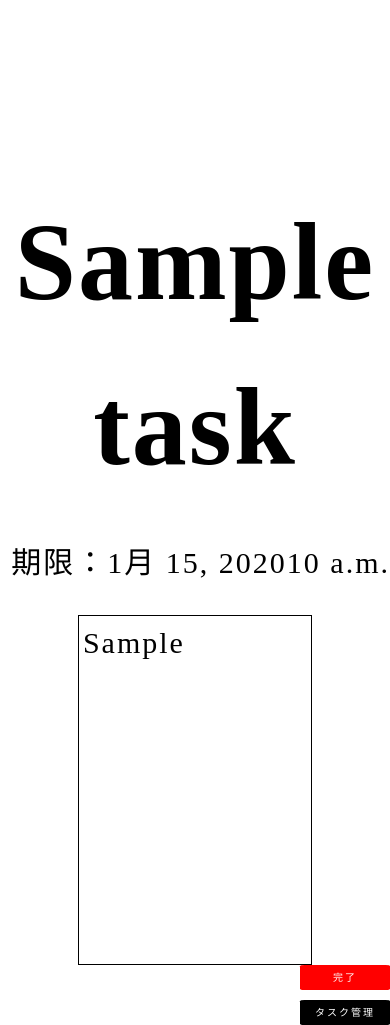
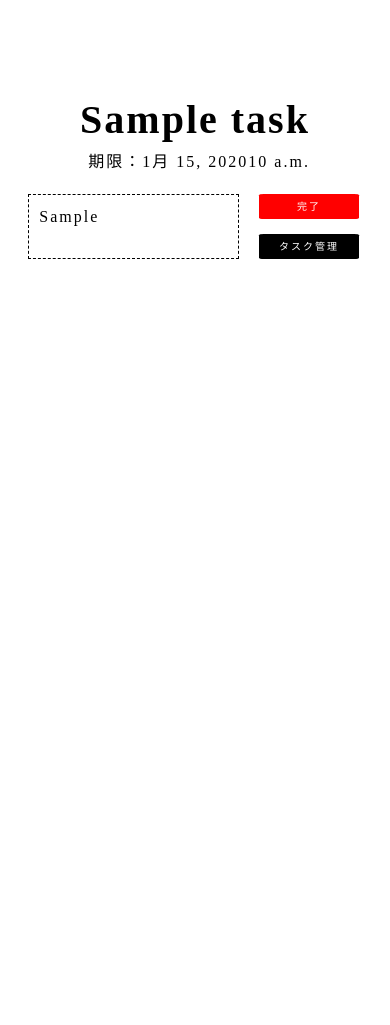
Before and after one commit to Kanata0204/task_app, a Django app: page /tasl_list/main in a window 390 px wide. Shown: the part 60-1085 px from the top of the page. After the commit the page ends 319 px from the top, so only its background shows below. Run offline with Django 3.2, Linux system fonts and the light colour scheme; tables that the repository leaves empty hold one stand-in row (values such as "Sample post").

Commit message:
implement responsive task_main.css

```diff
--- a/static/css/_base.css
+++ b/static/css/_base.css
@@ -41,7 +41,7 @@ span {
     font-size: 75%;
   }
   #content {
-    width: 80%;
+    width: 90%;
     margin: 0 auto;
     margin-top: 6rem;
   }
--- a/static/css/taskapp/task_main.css
+++ b/static/css/taskapp/task_main.css
@@ -1,43 +1,75 @@
 #main_block {
-  margin-top: 24rem;
+  width: 90%;
+  margin: 0 auto;
+  margin-top: 15rem;
   text-align: center;
 }
 
-#main_title {
-  font-size: 11rem;
+#main_block #title_limit_block {
+  display: inline-block;
 }
 
-#main_day_time {
-  margin: 3rem 0;
-  font-size: 3rem;
+#main_block #title_limit_block #main_title {
+  font-size: 4rem;
+}
+
+#main_block #title_limit_block #main_limit {
+  font-size: 1.6rem;
   text-align: right;
 }
 
-#main_memo {
-  text-align: left;
-  height: 35rem;
-  width: 60%;
-  padding: 1%;
-  margin: 0 auto;
-  font-size: 3rem;
-  border: solid 1px black;
+#main_block #memo_btn_block {
+  display: flex;
+  justify-content: space-around;
+  padding: 2rem 0;
 }
 
-#main_position_btn {
-  text-align: right;
+#main_block #memo_btn_block #main_memo {
+  text-align: left;
+  width: 60%;
+  padding: 1rem;
+  font-size: 1.6rem;
+  border: dashed 1px black;
 }
 
-#main_btn_block {
-  display: inline-block;
-  text-align: center;
+#main_block #memo_btn_block #main_btn_block {
+  display: flex;
+  flex-direction: column;
+  justify-content: flex-end;
+  align-items: center;
+  width: 30%;
 }
 
-#main_btn_block #delete_btn {
-  width: 100%;
-  margin-bottom: 1rem;
+#main_block #memo_btn_block #main_btn_block .btn {
+  width: 10rem;
+}
+
+#main_block #memo_btn_block #main_btn_block #delete_btn {
   background-color: red;
 }
 
-#main_btn_block #list_btn {
+#main_block #memo_btn_block #main_btn_block #list_btn {
   background-color: black;
 }
+
+@media (min-width: 1024px) {
+  #main_block {
+    width: 100%;
+  }
+  #main_block #title_limit_block #main_title {
+    font-size: 8rem;
+  }
+  #main_block #memo_btn_block {
+    flex-direction: column;
+  }
+  #main_block #memo_btn_block #main_memo {
+    width: 90%;
+    margin: 2rem auto;
+  }
+  #main_block #memo_btn_block #main_btn_block {
+    flex-direction: row;
+    justify-content: space-around;
+    align-items: center;
+    margin: 0 auto;
+  }
+}
--- a/static/scss/_base.scss
+++ b/static/scss/_base.scss
@@ -54,7 +54,7 @@ span{
         font-size: 75%;
     }
     #content {
-        width: 80%;
+        width: 90%;
         margin: 0 auto;
         margin-top: 6rem;
     }
--- a/static/scss/taskapp/task_main.scss
+++ b/static/scss/taskapp/task_main.scss
@@ -1,44 +1,90 @@
 
 #main{
-
     &_block{
-        margin-top: 24rem;
-        text-align: center;
-    }
-    &_title{
-        font-size: 11rem;
-    }
-    &_day_time{
-        margin: 3rem 0;
-        font-size: 3rem;
-        text-align: right;
-    }
-    &_memo{
-        text-align: left;
-        height: 35rem;
-        width: 60%;
-        padding: 1%;
+        width: 90%;
         margin: 0 auto;
-        font-size: 3rem;
-        border: solid 1px black;
-    }
-
-    &_position_btn{
-        text-align: right;
-    }
-
-    &_btn_block{
-        display: inline-block;
+        margin-top: 15rem;
         text-align: center;
 
-        #delete_btn{
-            width: 100%;
-            margin-bottom: 1rem;
-            background-color: red;
+        & #title_limit_block{
+            display: inline-block;
+
+            & #main_title{
+                font-size: 4rem;
+            }
+            & #main_limit{
+                font-size: 1.6rem;
+                text-align: right;
+            }
         }
+        & #memo_btn_block{
+            display: flex;
+            justify-content: space-around;
+            padding: 2rem 0;
 
-        #list_btn{
-            background-color: black;
+            & #main_memo{
+                text-align: left;
+                width: 60%;
+                padding: 1rem;
+                font-size: 1.6rem;
+                border: dashed 1px black;
+            }
+            & #main_btn_block{
+                display: flex;
+                flex-direction: column;
+                justify-content: flex-end;
+                align-items: center;
+                width: 30%;
+
+                & .btn{
+                    width: 10rem;
+                }
+
+                & #delete_btn{
+                    background-color: red;
+                }
+                & #list_btn{
+                    background-color: black;
+                }
+            }
         }
     }
 }
+
+@media (min-width:1024px){
+    #main{
+        &_block{
+            width: 100%;
+
+            & #title_limit_block{
+                & #main_title{
+                    font-size: 8rem;
+                }
+                & #main_limit{
+                }
+            }
+            & #memo_btn_block{
+                flex-direction: column;
+
+                & #main_memo{
+                    width: 90%;
+                    margin: 2rem auto;
+                }
+                & #main_btn_block{
+                    flex-direction: row;
+                    justify-content: space-around;
+                    align-items: center;
+                    margin: 0 auto;
+
+                    & .btn{
+                    }
+
+                    & #delete_btn{
+                    }
+                    & #list_btn{
+                    }
+                }
+            }
+        }
+    }
+}
--- a/taskapp/templates/taskapp/task_main.html
+++ b/taskapp/templates/taskapp/task_main.html
@@ -8,14 +8,16 @@
 
 {% block container %}
     <div id="main_block">
-        <h2 id="main_title">{{ main_task.title }}</h2>
-        <p id="main_day_time">期限：{{ main_task.day_limit }}{{ main_task.time_limit }}</p>
-        <p id="main_memo">{{ main_task.memo }}</p>
-    </div>
-    <div id="main_position_btn">
-        <div id="main_btn_block">
-            <a href="{% url 'delete' main_task.id %}" id="delete_btn" class="btn">完了</a></br>
-            <a href="{% url 'list' %}" id="list_btn" class="btn">タスク管理</a>
+        <div id="title_limit_block">
+            <h2 id="main_title">{{ main_task.title }}</h2>
+            <p id="main_limit">期限：{{ main_task.day_limit }}{{ main_task.time_limit }}</p>
+        </div>
+        <div id="memo_btn_block">
+            <p id="main_memo">{{ main_task.memo }}</p>
+            <div id="main_btn_block">
+                <a href="{% url 'delete' main_task.id %}" id="delete_btn" class="btn">完了</a></br>
+                <a href="{% url 'list' %}" id="list_btn" class="btn">タスク管理</a>
+            </div>
         </div>
     </div>
 {% endblock  %}
```
